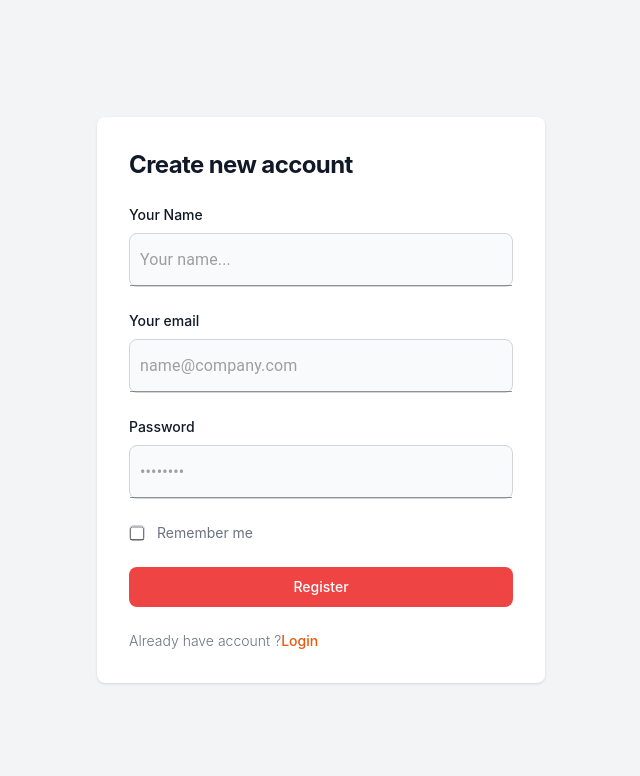
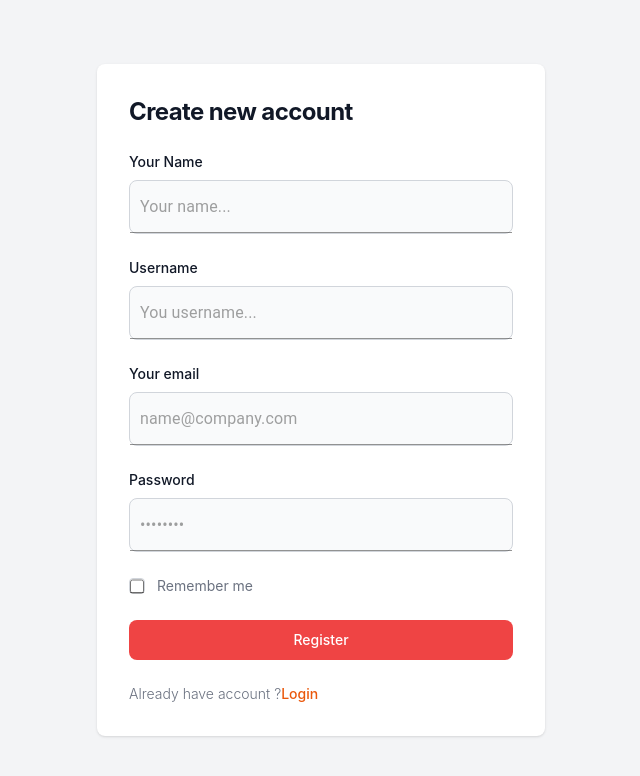
Before and after one commit to akhilsharmaa/reslm.site, a React (Create React App) app in the folder client/: page /register in a window 1280 px wide. Shown: the top 776 px of the page, without its empty margins (319-959 px from the left). Built offline with nearby package versions, Linux system fonts and the light colour scheme.

Commit message:
[register + login] completed, both frontend + backend.

```diff
--- a/client/src/sections/login/view.tsx
+++ b/client/src/sections/login/view.tsx
@@ -39,9 +39,11 @@ export default function RegisterView() {
 
             const validationError = validateLoginInput(body);
             if (validationError) {
+                setLoading(false);
                 setErrorText(validationError);
                 return; // Stop API call if invalid input
             }
+
             try {
 
                 const response = await axios.post(`${CONFIG.baseUrl}/login`,
@@ -49,7 +51,6 @@ export default function RegisterView() {
                     {
                         headers: {
                         "Content-Type": "application/json",
-                        "Authorization": `Bearer ${localStorage.getItem("authToken")}`,
                     },
                 });
 
--- a/client/src/sections/register/form.tsx
+++ b/client/src/sections/register/form.tsx
@@ -5,9 +5,12 @@ import React from 'react';
 interface LoginInputProps {
     email: string | undefined,
     name: string | undefined,
+    username: string | undefined,
     password: string | undefined;
+    loading: Boolean;
     errorText: string | undefined;
     setName: React.Dispatch<React.SetStateAction<string | undefined>>;
+    setUsername: React.Dispatch<React.SetStateAction<string | undefined>>;
     setEmail: React.Dispatch<React.SetStateAction<string | undefined>>;
     setErrorText: React.Dispatch<React.SetStateAction<string | undefined>>;
     setPassword: React.Dispatch<React.SetStateAction<string | undefined>>;
@@ -16,11 +19,14 @@ interface LoginInputProps {
 
 export default function Form( { email,
                                 name,
+                                username,
                                 password,
                                 setName,
                                 setEmail,
+                                setUsername,
                                 setPassword,
                                 errorText,
+                                loading,
                                 setErrorText,
                                 handleSubmit}:LoginInputProps) {
 
@@ -42,6 +48,17 @@ export default function Form( { email,
                                 value={name}
                                 className="bg-gray-50 border border-gray-300 text-gray-900 rounded-lg focus:ring-primary-600 focus:border-primary-600 block w-full p-2.5"
                                 placeholder="Your name..." />
+                            </div>
+
+                            <div>
+                                <label htmlFor="username" className="block mb-2 text-sm font-medium text-gray-900">Username</label>
+                                <Input type="text"
+                                name="username"
+                                id="username"
+                                onChange={(e) => setUsername(e.target.value)}
+                                value={username}
+                                className="bg-gray-50 border border-gray-300 text-gray-900 rounded-lg focus:ring-primary-600 focus:border-primary-600 block w-full p-2.5"
+                                placeholder="You username..." />
                             </div>
 
                             <div>
@@ -76,18 +93,34 @@ export default function Form( { email,
                                     </div>
                                 </div>
                             </div>
+
+
                             {
                                 errorText &&
                                 <p className="leading-tight tracking-tight text-red-600">
                                     {errorText}
                                 </p>
                             }
+
+
                             <button
-                                type="submit"
-                                className="w-full text-white bg-red-500 hover:bg-primary-700 focus:ring-4 focus:outline-none focus:ring-primary-300 font-medium rounded-lg text-sm px-5 py-2.5 text-center "
+                                type="button"
+                                className="w-full flex flex-wrap justify-center p-4 text-white bg-red-500 hover:bg-primary-700 focus:ring-4 focus:outline-none focus:ring-primary-300 font-medium rounded-lg text-sm px-5 py-2.5 text-center "
                                 onClick={handleSubmit}
-                                >
-                                    Register
+                            >
+                                {
+                                    loading &&
+
+                                    <div role="status">
+                                        <svg aria-hidden="true" className="inline w-8 h-8 text-gray-200 animate-spin dark:text-gray-600 fill-blue-600" viewBox="0 0 100 101" fill="none" xmlns="http://www.w3.org/2000/svg">
+                                            <path d="M100 50.5908C100 78.2051 77.6142 100.591 50 100.591C22.3858 100.591 0 78.2051 0 50.5908C0 22.9766 22.3858 0.59082 50 0.59082C77.6142 0.59082 100 22.9766 100 50.5908ZM9.08144 50.5908C9.08144 73.1895 27.4013 91.5094 50 91.5094C72.5987 91.5094 90.9186 73.1895 90.9186 50.5908C90.9186 27.9921 72.5987 9.67226 50 9.67226C27.4013 9.67226 9.08144 27.9921 9.08144 50.5908Z" fill="currentColor" />
+                                            <path d="M93.9676 39.0409C96.393 38.4038 97.8624 35.9116 97.0079 33.5539C95.2932 28.8227 92.871 24.3692 89.8167 20.348C85.8452 15.1192 80.8826 10.7238 75.2124 7.41289C69.5422 4.10194 63.2754 1.94025 56.7698 1.05124C51.7666 0.367541 46.6976 0.446843 41.7345 1.27873C39.2613 1.69328 37.813 4.19778 38.4501 6.62326C39.0873 9.04874 41.5694 10.4717 44.0505 10.1071C47.8511 9.54855 51.7191 9.52689 55.5402 10.0491C60.8642 10.7766 65.9928 12.5457 70.6331 15.2552C75.2735 17.9648 79.3347 21.5619 82.5849 25.841C84.9175 28.9121 86.7997 32.2913 88.1811 35.8758C89.083 38.2158 91.5421 39.6781 93.9676 39.0409Z" fill="currentFill" />
+                                        </svg>
+                                        <span className="sr-only">Loading...</span>
+                                    </div>
+                                }
+
+                                Register
                             </button>
                             <p className="text-sm font-light text-gray-500  ">
                                 Already have account ?
--- a/client/src/sections/register/view.tsx
+++ b/client/src/sections/register/view.tsx
@@ -1,31 +1,102 @@
-import { useState } from 'react';
+import { useState, useContext } from 'react';
+import { useNavigate } from "react-router-dom";
 import Form from './form'
+import { CONFIG } from "../../config-global"
+import axios, {AxiosError} from 'axios';
+import z from "zod"
+import { useAuth } from '../../context/AuthContext';
+
+const registerSchema = z.object({
+    name: z.string().min(2, "Name must be at least 2 characters long"),
+    username: z.string().min(3, "Username must be at least 3 characters long"),
+    email: z.string().email("Invalid email format"),
+    password: z.string().min(6, "Password must be at least 6 characters long")
+                            .max(20, "Password must be at less then 20 characters long")});
+
+
+const validateRegisterInput = (data: Record<string, any>) => {
+    const result = registerSchema.safeParse(data);
+    if (!result.success) {
+        return result.error.errors[0].message; // Return first error message
+    }
+    return null;
+};
 
 export default function RegisterView() {
 
     const [email, setEmail] = useState<string|undefined>(undefined);
+    const [username, setUsername] = useState<string|undefined>(undefined);
     const [name, setName] = useState<string|undefined>(undefined);
     const [password, setPassword] = useState<string|undefined>(undefined);
     const [errorText, setErrorText] = useState<string|undefined>(undefined);
+    const [loading, setLoading] = useState<Boolean>(false);
+
+    const userContext = useAuth();
+    const navigate = useNavigate();
 
     const handleSubmit = () => {
-        const loginUser = async () => {
-            console.log(name);
-            console.log(email);
-            console.log(password);
+        const registerUser = async () => {
+
+            const body = {
+                name,
+                username,
+                email,
+                password
+            };
+
+            console.log(body);
+
+            const validationError = validateRegisterInput(body);
+            if (validationError) {
+                setLoading(false);
+                setErrorText(validationError);
+                return; // Stop API call if invalid input
+            }
+
+            console.log(body);
+
+
+            try {
+
+                const response = await axios.post(`${CONFIG.baseUrl}/register`,
+                    body,
+                    {
+                        headers: {
+                        "Content-Type": "application/json",
+                    },
+                });
+
+                if(response.status === 200){
+                    userContext.login(response.data);
+                    navigate("/app");
+                }else {
+                    setErrorText(response.data)
+                }
+
+                setLoading(false);
+            } catch (error:any) {
+                setLoading(false);
+
+                console.error(error);
+                setErrorText(error.response.data);
+            }
         }
-        loginUser();
+        setLoading(true);
+        registerUser();
     }
 
     return (
         <Form
             email={email}
             name={name}
+            username={username}
             password={password}
             setEmail={setEmail}
             setName={setName}
+            setUsername={setUsername}
             setPassword={setPassword}
             errorText={errorText}
+            loading={loading}
             setErrorText={setErrorText}
             handleSubmit={handleSubmit}
         />
```
Also changed, not shown: 2 other files (tests, documents, lock files or other folders).
